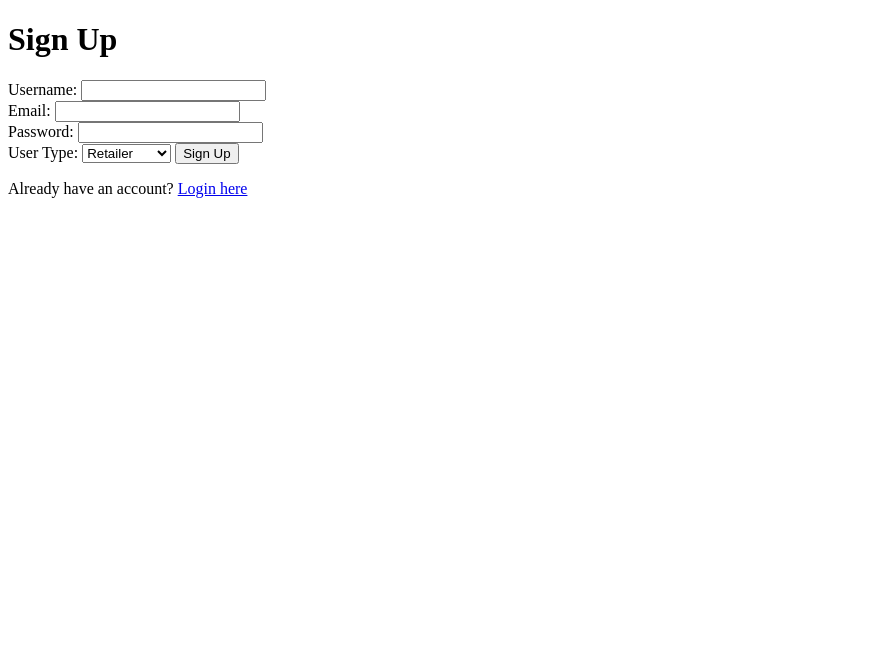
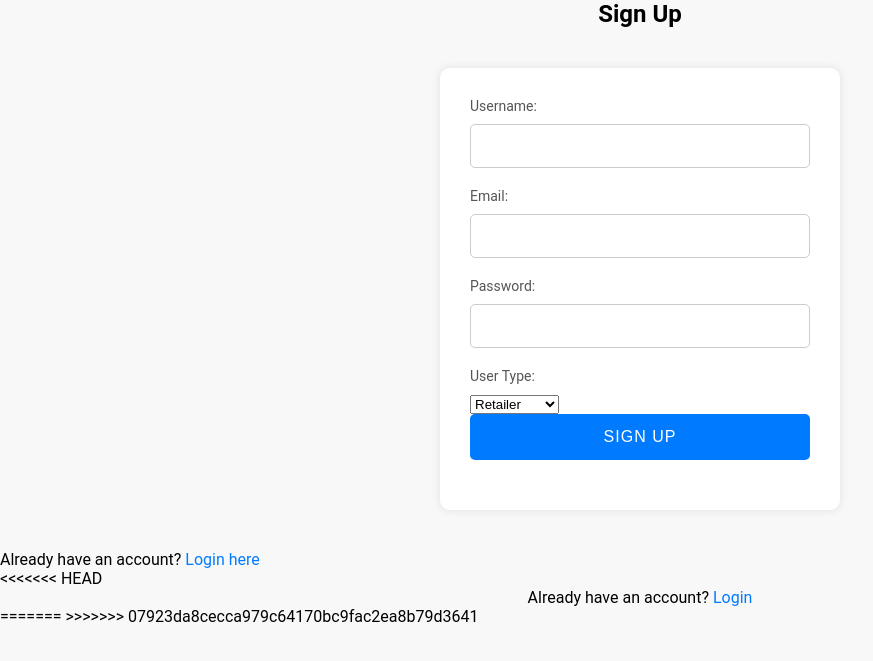
Before and after one commit to Meena-Ramalingam/Techness, a Python web app: template templates/signup.html in a window 1280 px wide. Shown: the top 661 px of the page, without its empty margins (0-873 px from the left). Run offline with Jinja, Linux system fonts and the light colour scheme; the template is opened without the code that fills it, so the values that code supplies are empty.

Commit message:
Update signup.html

```diff
--- a/templates/signup.html
+++ b/templates/signup.html
@@ -1,10 +1,16 @@
 <!DOCTYPE html>
 <html>
 <head>
-    <title>Techness Sign Up</title>
+    <meta charset="UTF-8">
+    <title>Sign Up</title>
+    <link rel="stylesheet" href="style.css">
+    <script src="https://code.jquery.com/jquery-3.6.0.min.js"></script>
+    <script src="signup_script.js"></script>
 </head>
 <body>
-    <h1>Sign Up</h1>
+    <div class="center">
+    <h2>Sign Up</h2>
+</div>
     <form id="signupForm">
         <label for="username">Username:</label>
         <input type="text" id="username" required><br>
@@ -27,6 +33,15 @@
     </form>
     <p>Already have an account? <a href="login.html">Login here</a></p>
 
+<<<<<<< HEAD
+    <div id="message"></div>
+
+    <!-- Add a link/button to go to the login page -->
+    <div class="center">
+    <p>Already have an account? <a href="login.html">Login</a></p>
+</div>
+=======
     <script src="script.js"></script>
+>>>>>>> 07923da8cecca979c64170bc9fac2ea8b79d3641
 </body>
 </html>
```
